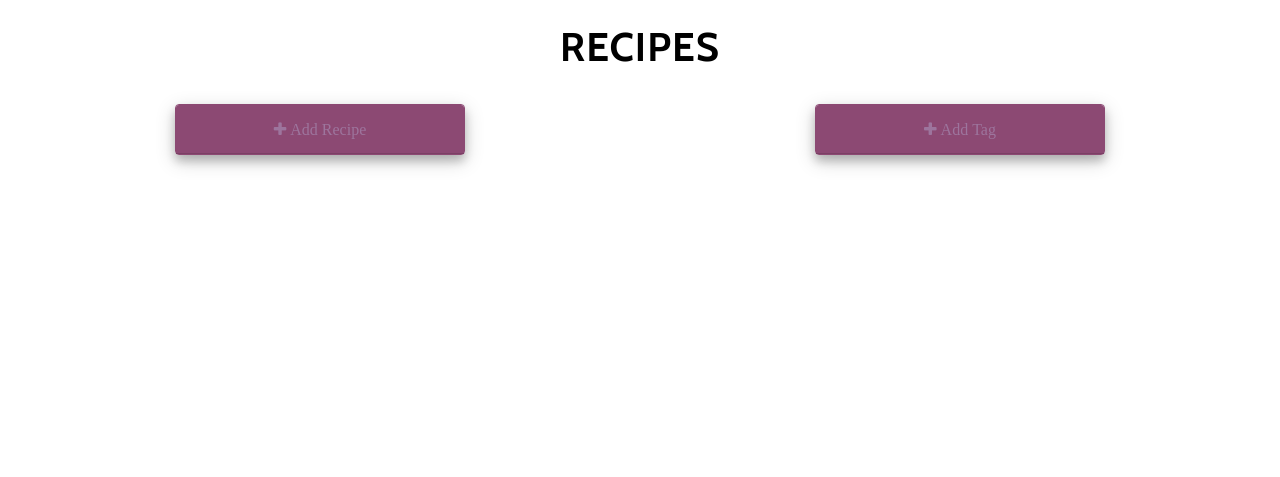
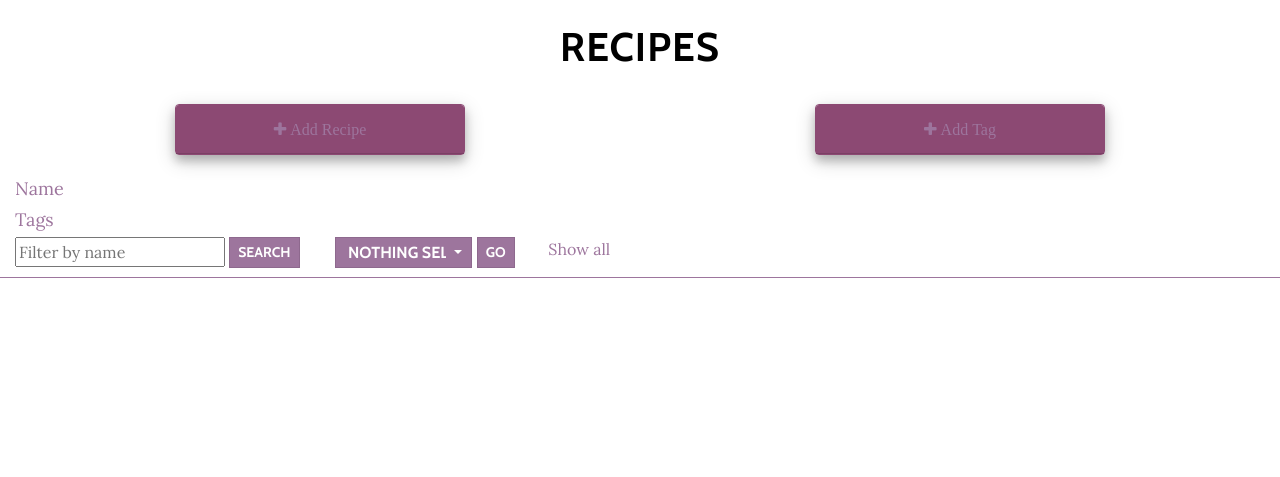
Before and after one commit to weristspokey/mealplanner, a Symfony app: template templates/recipe/index.html.twig in a window 1280 px wide. Shown: the part 95-572 px from the top of the page. Run offline with Twig, Linux system fonts and the light colour scheme; the template is opened without the code that fills it, so the values that code supplies are empty; some libraries are stand-ins or nearby versions; some web fonts are replaced.

Commit message:
Add name filtering to recipe gallery #31

```diff
--- a/public/css/style.css
+++ b/public/css/style.css
@@ -34,6 +34,9 @@ h1, h2, h3, h4, h5, h6 {
   border: none;
   color: #FFFFFF;
   border-radius: 20px !important;
+}
+form button[data-id="tagFilter"] {
+  line-height: 0.83em;
 }
 /* Grocerylist View */
 /* Kitchen View */
--- a/templates/recipe/index.html.twig
+++ b/templates/recipe/index.html.twig
@@ -28,6 +28,29 @@
                     </div>
                 </div>
             </div>
+            <p style="margin-bottom: 2px">{{ knp_pagination_sortable(recipes, 'Name', 'recipe.name') }}</p>
+                <p style="margin-bottom: 2px">{{ knp_pagination_sortable(recipes, 'Tags', 'recipe.tags') }}</p>
+            <div class="row" style="border-bottom: 1px solid #9D759D; margin-bottom: 10px; padding-bottom: 5px">
+                <div class="col-md-3">
+                    <form action="{{ path('recipe_index') }}" method="GET">
+                    <input name="filter" type="text" placeholder="Filter by name" size="19">
+                    <button style="margin-bottom: 4px;" type="submit" class="btn btn-default btn-sm">Search</button>
+                    </form>
+                </div>
+                <div class="col-md-2">
+                    <form action="{{ path('recipe_index') }}" method="GET">
+                        <select id="tagFilter" name="filter" class="selectpicker" data-width="75%">
+                            {% for tag in tags %}
+                                <option>{{tag.name}}</option>
+                            {% endfor %}
+                        </select>
+                        <button type="submit" class="btn btn-default btn-sm">Go</button>
+                    </form>
+                </div>
+                <div class="col-md-1 pull-right">
+                    <a href="{{ path('recipe_index') }}">Show all</a>
+                </div>
+            </div>
             <div class="row thumbnail-gallery recipes-gallery">
                 {% for recipe in recipes %}
                 <div class="col-lg-3 col-sm-3 col-md-3">
```
Also changed, not shown: src/Controller/RecipeController.php (+37 -7 lines).
